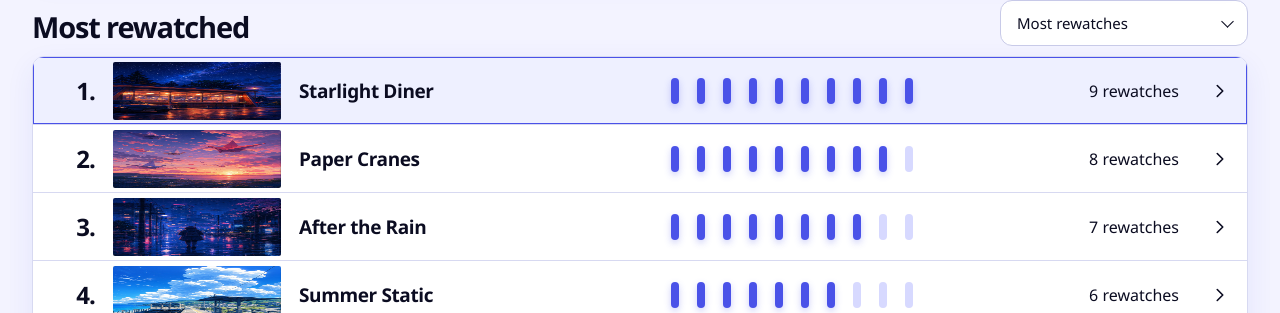
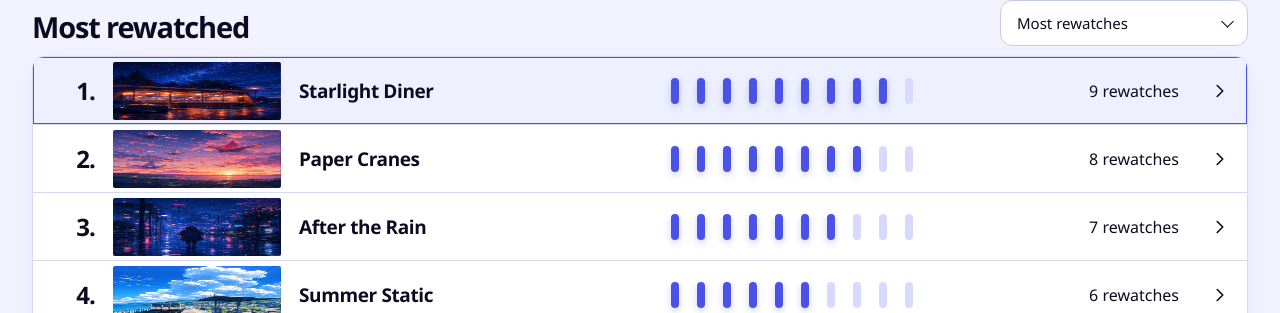
Before and after one commit to StrangeRanger/ani-rewind, a React (Vite) app: page / in a window 1280 px wide. Shown: the part 487-800 px from the top of the page. Built offline with nearby package versions, Linux system fonts and the light colour scheme.

Commit message:
fix: fix rewatch tick counts

```diff
--- a/src/App.jsx
+++ b/src/App.jsx
@@ -200,9 +200,9 @@ function Cover({ entry }) {
   )
 }
 
-function RewatchBars({ count, max }) {
+function RewatchBars({ count }) {
   const barCount = 10
-  const filled = Math.max(1, Math.round((count / Math.max(max, 1)) * barCount))
+  const filled = Math.min(Math.max(Math.trunc(count), 0), barCount)
 
   return (
     <span className="rewatch-bars" aria-hidden="true">
@@ -213,7 +213,7 @@ function RewatchBars({ count, max }) {
   )
 }
 
-function RankingRow({ entry, index, max, selected, onSelect }) {
+function RankingRow({ entry, index, selected, onSelect }) {
   const title = getDisplayTitle(entry)
   const countLabel = `${entry.repeat.toLocaleString()} ${entry.repeat === 1 ? 'rewatch' : 'rewatches'}`
   const Component = entry.media?.siteUrl ? 'a' : 'button'
@@ -233,7 +233,7 @@ function RankingRow({ entry, index, max, selected, onSelect }) {
       <span className="rank">{index + 1}.</span>
       <Cover entry={entry} />
       <span className="row-title">{title}</span>
-      <RewatchBars count={entry.repeat} max={max} />
+      <RewatchBars count={entry.repeat} />
       <span className="row-count"><b>{entry.repeat.toLocaleString()}</b><span>{countLabel}</span></span>
       <span className="row-arrow"><ArrowRightIcon /></span>
     </Component>
@@ -295,7 +295,6 @@ function Rankings({ summary, sort, onSort, status, activeUser }) {
             <RankingRow
               entry={entry}
               index={index}
-              max={summary.topCount}
               selected={selectedId === entry.id}
               onSelect={() => setSelectedId(entry.id)}
               key={entry.id}
```
